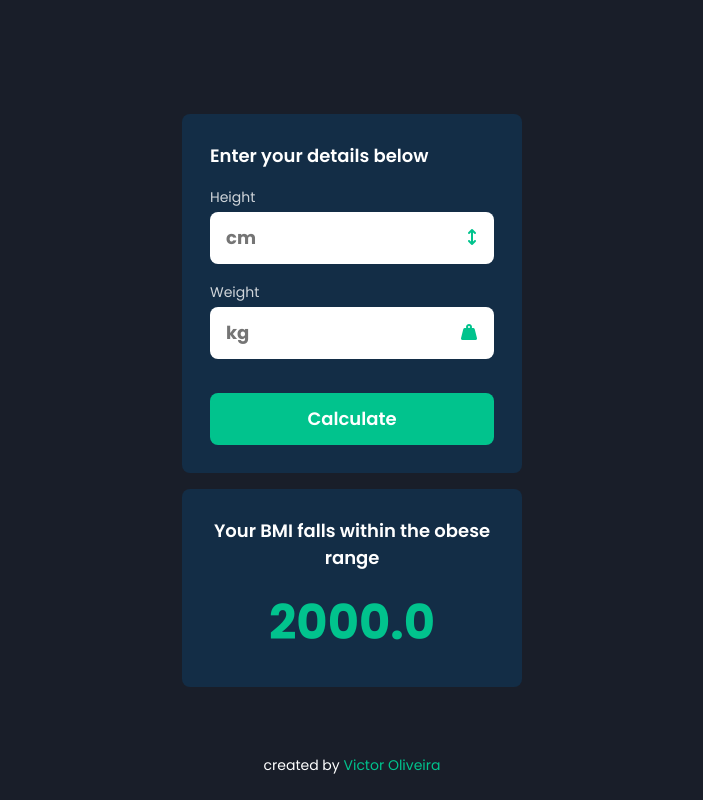
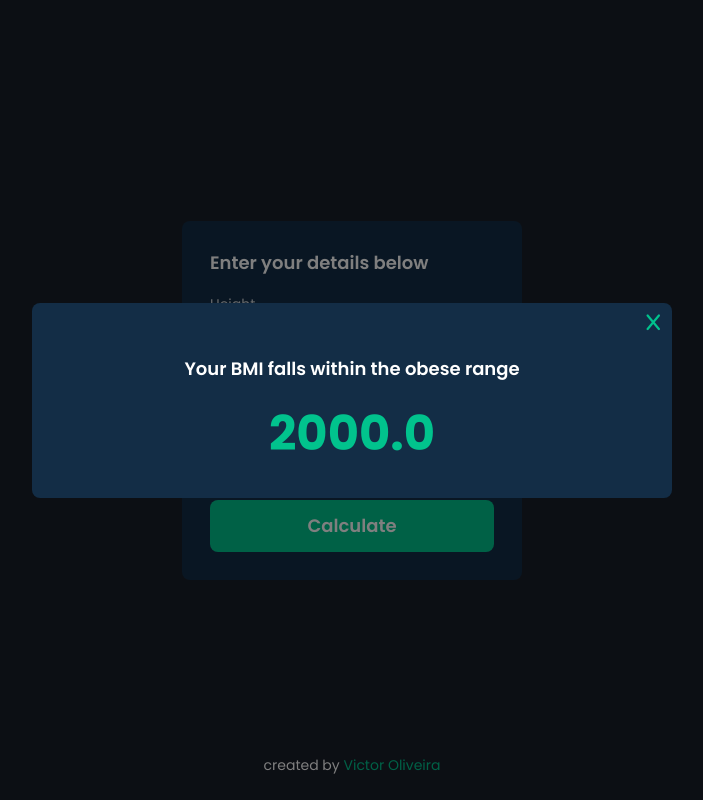
Before and after one commit to vctrhugoop/bmi-calculator, a website built with Vite: page src/index.html in a window 1280 px wide. Both pictures are taken after typing "5", "5" into the empty fields and a click on the button "Calculate". Shown: the whole page, without its empty margins (288-991 px from the left). Built offline with nearby package versions, Linux system fonts and the light colour scheme.

Commit message:
feat: add calculate open modal results

```diff
--- a/src/index.html
+++ b/src/index.html
@@ -54,11 +54,14 @@
           <button class="btn">Calculate</button>
         </form>
       </section>
-      <section class="details">
-        <span class="bmi-statement"></span>
-        <h1 class="bmi-result"></h1>
-      </section>
     </main>
+    <dialog>
+      <div class="modal-close">
+        <button><i class="fa-solid fa-x"></i></button>
+      </div>
+      <span class="bmi-statement"></span>
+      <h1 class="bmi-result"></h1>
+    </dialog>
     <footer class="footer-conteiner">
       <span
         >created by
--- a/src/main.js
+++ b/src/main.js
@@ -3,12 +3,13 @@ const heightInput = document.querySelector('#height');
 const weightInput = document.querySelector('#weight');
 const bmiResult = document.querySelector('.bmi-result');
 const bmiStatement = document.querySelector('.bmi-statement');
-const details = document.querySelector('.details');
+const details = document.querySelector('dialog');
+const modalClose = document.querySelector('dialog .modal-close button');
 
 form.addEventListener('submit', e => {
   e.preventDefault();
 
-  details.classList.add('show');
+  details.showModal();
 
   let height = heightInput.value;
   let weight = weightInput.value;
@@ -30,3 +31,7 @@ form.addEventListener('submit', e => {
   heightInput.value = '';
   weightInput.value = '';
 });
+
+modalClose.onclick = () => {
+  details.close();
+};
--- a/src/styles/style.scss
+++ b/src/styles/style.scss
@@ -76,15 +76,15 @@ body {
         }
       }
     }
-
-    .details.show {
-      display: block;
   }
-
-    .details {
+  dialog {
     @include mixins.content;
-      display: none;
+    border: none;
+    border-radius: 8px;
+    width: 50%;
+    margin: auto;
     text-align: center;
+    position: relative;
 
     .bmi-statement {
       @include mixins.span;
@@ -95,6 +95,25 @@ body {
       font-size: 48px;
       color: variables.$color-emerald-500;
     }
+
+    .modal-close {
+      width: 100%;
+      height: 100%;
+      margin-bottom: 24px;
+
+      button {
+        position: absolute;
+        top: 6px;
+        right: 12px;
+        background-color: transparent;
+        color: variables.$color-emerald-500;
+        font-size: 18px;
+        cursor: pointer;
+      }
+    }
+
+    &::backdrop {
+      background-color: rgb(0, 0, 0, 0.5);
     }
   }
 
```
Also changed, not shown: src/styles/style.css, 1 other file. Lines whose indentation alone changed are shown as unchanged.
